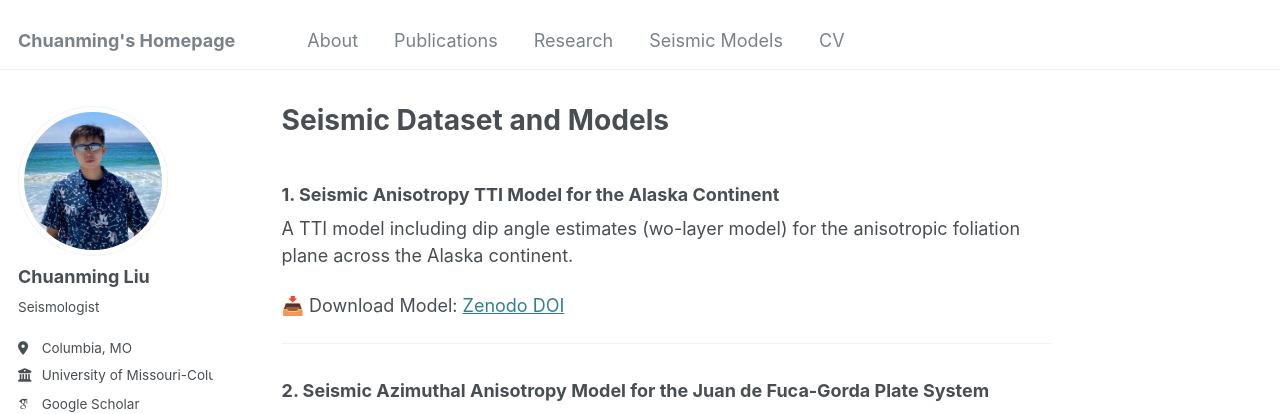
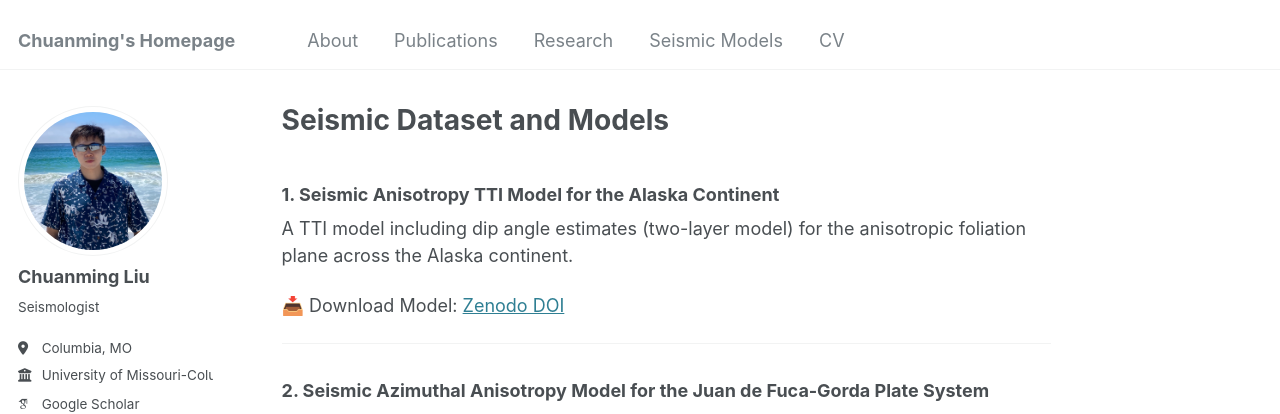
Before and after one commit to Chuanming-Liu/Chuanming-Liu.github.io, a Jekyll site: the page built from _pages/models.md, in a window 1280 px wide and 1331 px high. Shown: the top 414 px of the window. Built offline with Jekyll 4.4.1, drawn with Linux system fonts in a browser that asks for light colours; some web fonts are replaced.

Commit message:
Fix typos: capitalize Imaging, fix wo-layer to two-layer

```diff
--- a/_pages/models.md
+++ b/_pages/models.md
@@ -6,7 +6,7 @@ author_profile: true
 ---
 
 ### **1. Seismic Anisotropy TTI Model for the Alaska Continent**
-A TTI model including dip angle estimates (wo-layer model) for the anisotropic foliation plane across the Alaska continent.
+A TTI model including dip angle estimates (two-layer model) for the anisotropic foliation plane across the Alaska continent.
 
 📥 Download Model: [Zenodo DOI](https://zenodo.org/records/10723710)
 
```
Also changed, not shown: _pages/research.md (+1 -1 lines).
